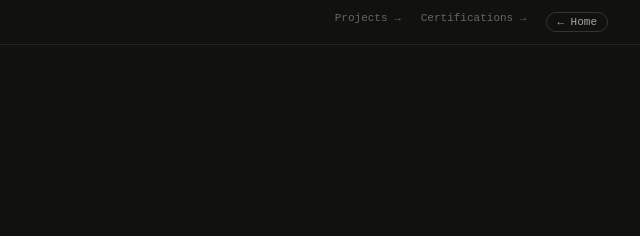
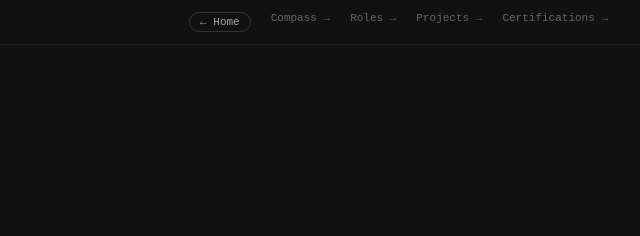
Before and after one commit to marcusjacobson/portfolio, a website: page skills_inventory.html in a window 1280 px wide. Shown: the top 236 px of the page, 640-1280 px from the left. Drawn offline with Linux system fonts and the light colour scheme.

Commit message:
Add missing nav links to Skills and Projects pages
Skills: add Compass + Roles to the top nav (canonical Home · Compass ·
Roles · Projects · Certifications order) and add a footer page-nav row.
Projects: add Home + Skills to the top nav and footer.

Only nav links added; existing markup, content, and LAST_UPDATED
templating preserved byte-for-byte.

```diff
--- a/skills_inventory.html
+++ b/skills_inventory.html
@@ -109,9 +109,11 @@
 <nav class="nav">
   <span>Marcus Jacobson · Skills Inventory</span>
   <div class="nav-links">
+    <a class="back" href="index.html">← Home</a>
+    <a href="ms_security_compass.html">Compass →</a>
+    <a href="ms_security_roles.html">Roles →</a>
     <a href="ms_security_projects.html">Projects →</a>
     <a href="certification_strategy.html">Certifications →</a>
-    <a class="back" href="index.html">← Home</a>
   </div>
 </nav>
 
@@ -283,6 +285,7 @@
 
   <div class="footer">
     <span>Marcus Jacobson · Skills Inventory · v1</span>
+    <span><a href="index.html">Home</a> · <a href="ms_security_compass.html">Compass</a> · <a href="ms_security_roles.html">Roles</a> · <a href="ms_security_projects.html">Projects</a> · <a href="certification_strategy.html">Certifications</a></span>
     <span>Last updated: <!-- LAST_UPDATED -->unreleased<!-- /LAST_UPDATED --> · <a href="https://www.linkedin.com/in/marcus-jacobson-tech/">linkedin ↗</a> · <a href="https://github.com/marcusjacobson/portfolio">github ↗</a></span>
   </div>
 
```
